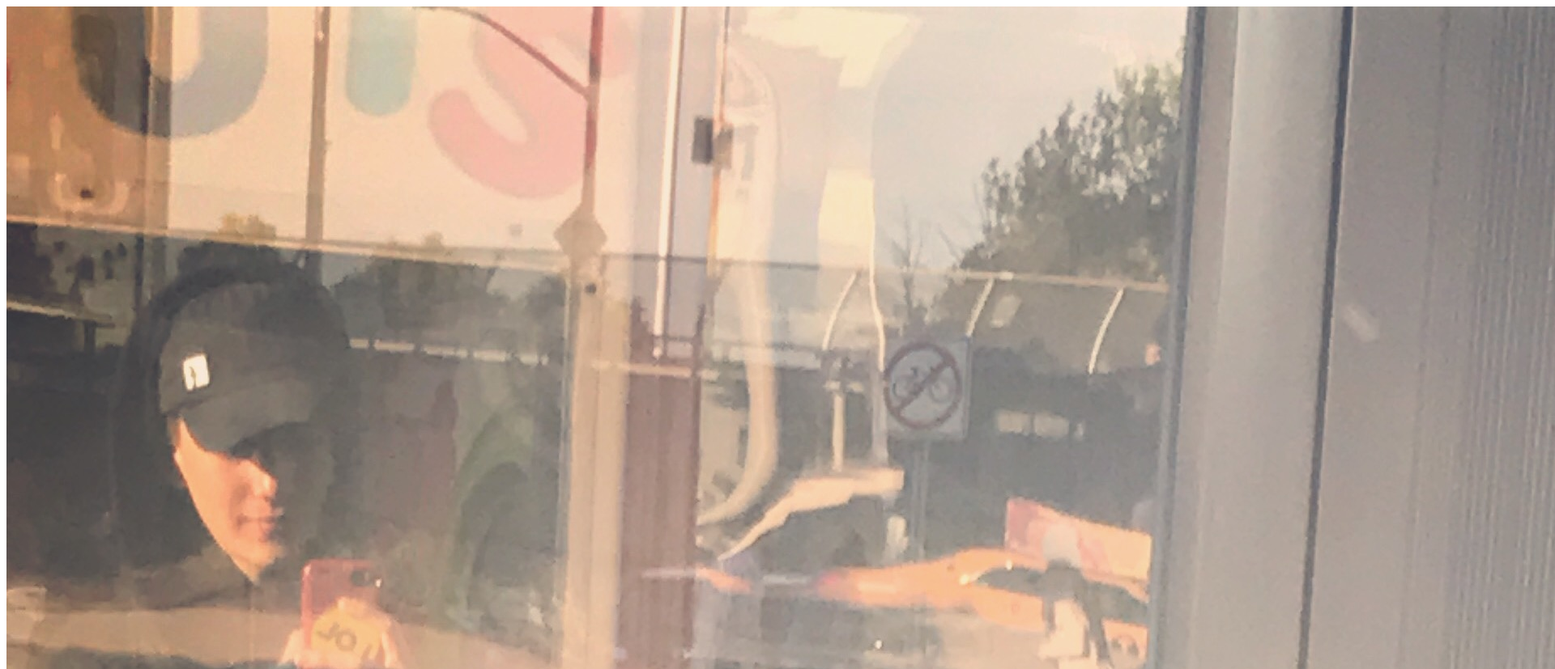
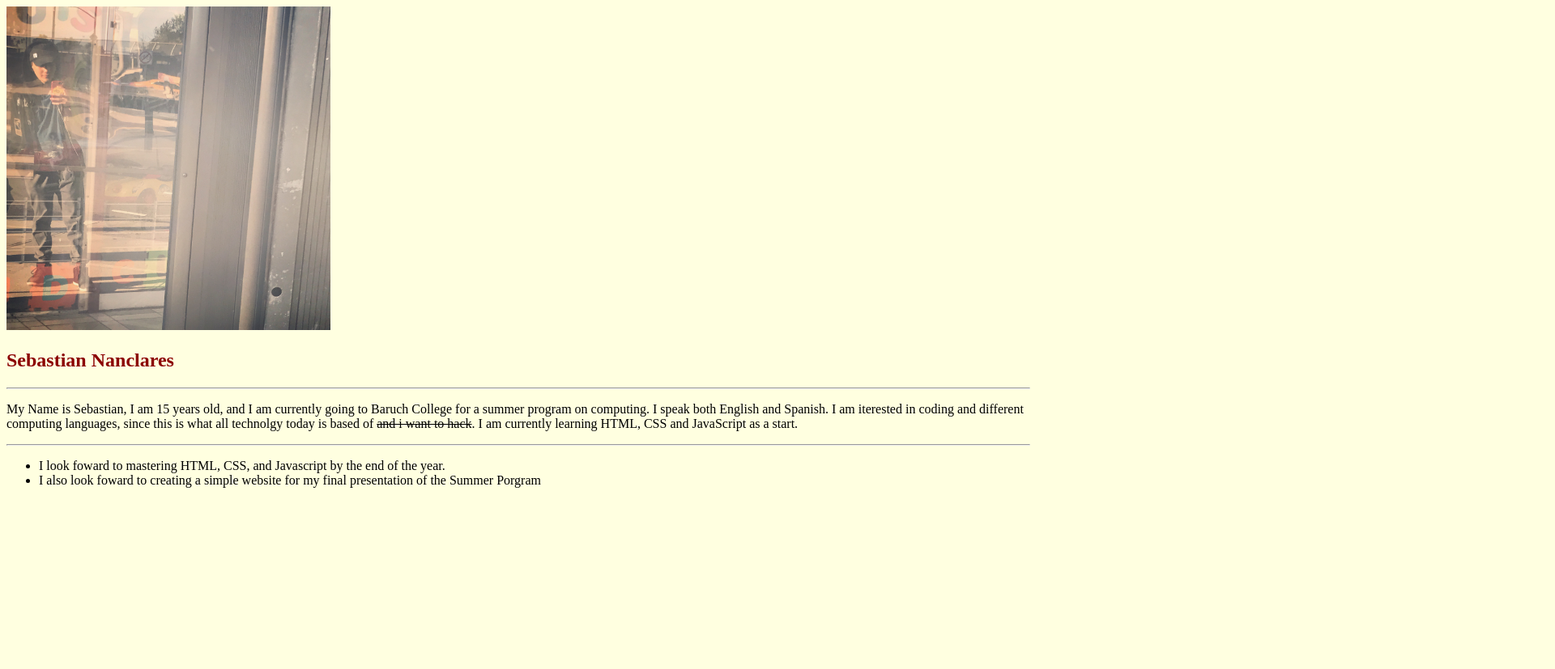
Before and after one commit to Nanclaress/My-Portfolio, a plain HTML site: page index.html in a window 1280 px wide. Shown: the top 827 px of the page at 81% size, 1920 px wide, since content can reach past the window. After the commit the page ends 800 px from the top, so only its background shows below. Drawn offline with Linux system fonts and the light colour scheme; files that its build step writes are made by us from their sources.

Commit message:
add style

```diff
--- /dev/null
+++ b/assets/css/style.css
@@ -0,0 +1,6 @@
+.color{
+	color: black;
+}
+h2{
+	color: darkred
+}
--- a/index.html
+++ b/index.html
@@ -1,20 +1,28 @@
 <!DOCTYPE html>
 <html>
 <head>
+	<style>
+		body{background-color: lightyellow}
+
+	</style>
 	<meta charset="utf-8">
 	<meta http-equiv="X-UA-Compatible" content="IE=edge">
 	<title> Bio</title>
-	<link rel="stylesheet" href="./assets/css/stylesheet.css">
+	<link rel="stylesheet" href="./assets/css/style.css">
 </head>
 	<body>
-		<div class="change">
-		<img src="./assetts/images/me.jpg" alt="">
-		<h2>Sebastian Nanclares</h2>
-		<p>My Name is Sebastian, I am 15 years old, and I am currently going to Baruch College for a summer program on computing. I speak both English and Spanish. I am iterested in coding and different computing languages, since this is what all technolgy today is based of. I am currently learning HTML, CSS and JavaScript as a start.</p>
-			<ul>
-				<li>I look foward to mastering HTML, CSS, and Javascript by the end of the year.</li>
-				<li>I also look foward to creating a simple website for my final presentation of the Summer Porgram</li>
-			</ul>
+
+
+		<div class="color">
+			<object width="400" height="400" data="./assets/images/me.jpg"></object>
+			<h2>Sebastian Nanclares</h2>
+			<hr>
+			<p>My Name is Sebastian, I am 15 years old, and I am currently going to Baruch College for a summer program on computing. I speak both English and Spanish. I am iterested in coding and different computing languages, since this is what all technolgy today is based of <del>and i want to hack</del>. I am currently learning HTML, CSS and JavaScript as a start.</p>
+			<hr>
+				<ul>
+					<li>I look foward to mastering HTML, CSS, and Javascript by the end of the year.</li>
+					<li>I also look foward to creating a simple website for my final presentation of the Summer Porgram</li>
+				</ul>
 
 		</div>
 	</body>
```
Also changed, not shown: assets/images/me.JPG (added).
